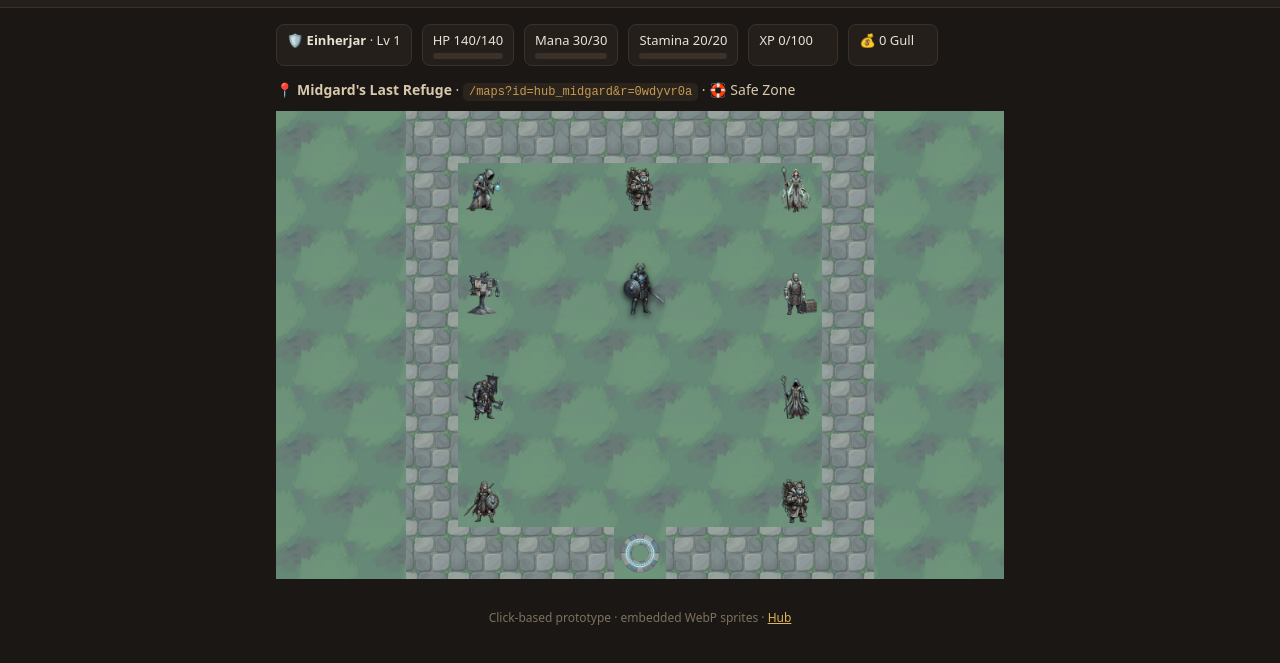
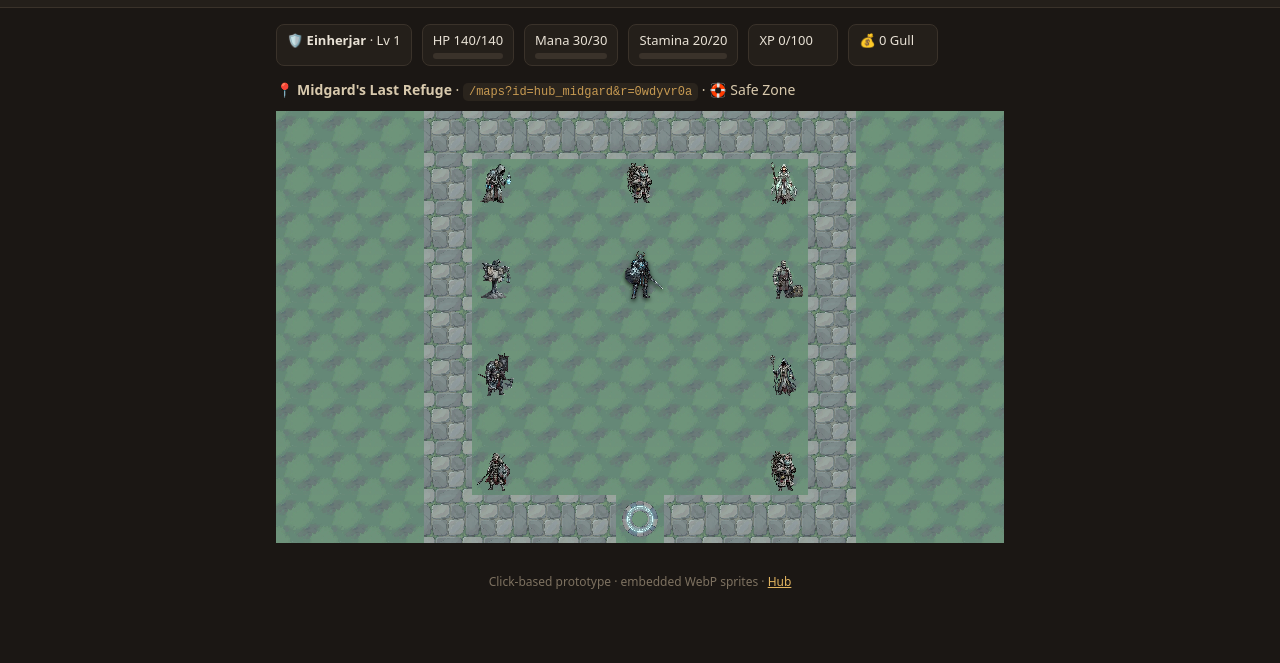
Before and after one commit to m45argaeth/wyrdfall, a plain HTML site: page index.html in a window 1280 px wide. Shown: the part 47-710 px from the top of the page. Drawn offline with Linux system fonts and the light colour scheme.

Commit message:
Switch rendering to crisp pixel-art (16x16 source): pixelated scaling + 16-multiple tile sizes

```diff
--- a/assets/style.css
+++ b/assets/style.css
@@ -1,4 +1,5 @@
-:root{--tile:clamp(32px,10vw,52px);}
+:root{--tile:48px;}
+@media (max-width:440px){:root{--tile:32px;}}
 *{box-sizing:border-box;}
 body{margin:0;font-family:system-ui,'Segoe UI',Roboto,sans-serif;background:#1b1714;color:#e9e2d6;}
 .topbar{display:flex;align-items:center;gap:12px;padding:10px 16px;background:#241f1a;border-bottom:1px solid #3a322a;}
@@ -18,23 +19,23 @@ main{padding:16px;max-width:760px;margin:0 auto;}
 .mana>i{background:#3b73c0;}
 .sta>i{background:#43a047;}
 .maptitle{font-size:14px;margin:6px 0 12px;color:#d8c9ad;}
-/* --- seamless map board; columns set inline per-map, voids cut the shape --- */
-.grid{display:grid;gap:0;justify-content:center;background-repeat:repeat;background-size:calc(var(--tile)*2) calc(var(--tile)*2);background-color:#33402a;}
+/* --- pixel-art map board; columns set inline per-map, voids cut the shape --- */
+.grid{display:grid;gap:0;justify-content:center;background-repeat:repeat;background-size:var(--tile) var(--tile);background-color:#33402a;image-rendering:pixelated;image-rendering:crisp-edges;}
 .cell{width:var(--tile);height:var(--tile);position:relative;display:flex;align-items:center;justify-content:center;background:transparent;user-select:none;}
 .cell.void{background:#1b1714;}
-.cell .sp{width:100%;height:100%;object-fit:contain;display:block;pointer-events:none;position:relative;z-index:1;}
+.cell .sp{width:100%;height:100%;object-fit:contain;display:block;pointer-events:none;position:relative;z-index:1;image-rendering:pixelated;image-rendering:crisp-edges;}
 .cell .emo{font-size:24px;position:relative;z-index:1;}
 .cell.click{cursor:pointer;transition:transform .07s;}
 .cell.click:hover{transform:scale(1.1);z-index:6;}
-.cell.click:hover::after{content:"";position:absolute;inset:0;outline:2px solid #e0b35f;border-radius:6px;pointer-events:none;z-index:5;}
+.cell.click:hover::after{content:"";position:absolute;inset:0;outline:2px solid #e0b35f;border-radius:4px;pointer-events:none;z-index:5;}
 .cell.block{cursor:default;}
 /* the player avatar; sits above neighbouring tiles so it reads clearly */
-.cell .hero{position:absolute;left:50%;top:50%;transform:translate(-50%,-58%);width:112%;height:112%;object-fit:contain;z-index:4;filter:drop-shadow(0 3px 3px rgba(0,0,0,.75));pointer-events:none;}
+.cell .hero{position:absolute;left:50%;top:50%;transform:translate(-50%,-58%);width:112%;height:112%;object-fit:contain;z-index:4;filter:drop-shadow(0 2px 2px rgba(0,0,0,.75));pointer-events:none;image-rendering:pixelated;image-rendering:crisp-edges;}
 .cell.is-hero{z-index:4;}
 .cell.is-hero .hero.emo{font-size:34px;}
 .panel{background:#241f1a;border:1px solid #3a322a;border-radius:12px;padding:18px;margin-top:8px;}
-.mon-portrait{width:128px;height:128px;margin:8px auto;display:flex;align-items:center;justify-content:center;}
-.mon-portrait .sp{width:100%;height:100%;object-fit:contain;}
+.mon-portrait{width:128px;height:128px;margin:8px auto;display:flex;align-items:center;justify-content:center;image-rendering:pixelated;}
+.mon-portrait .sp{width:100%;height:100%;object-fit:contain;image-rendering:pixelated;image-rendering:crisp-edges;}
 .mon-portrait .emo{font-size:84px;}
 .log{font-family:ui-monospace,Menlo,Consolas,monospace;font-size:13px;line-height:1.7;white-space:pre-wrap;}
 .row{display:flex;gap:10px;flex-wrap:wrap;margin-top:14px;}
```
